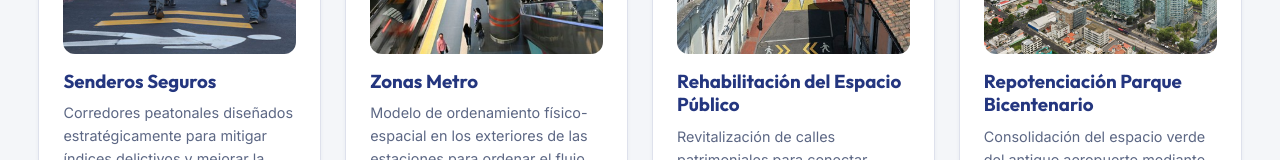
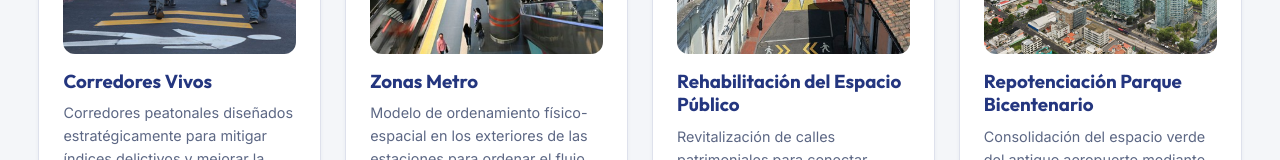
Before and after one commit to Michaelmalv/Portal_Evaluacion_Proyectos_Estrategicos, a Next.js app: page / in a window 1280 px wide. Shown: the part 532-692 px from the top of the page. Built offline with nearby package versions, Linux system fonts and the light colour scheme.

Commit message:
style: renombra categoria 'Senderos Seguros' a 'Corredores Vivos' en base de datos, scripts y frontend

```diff
--- a/src/app/components/categorias_info.js
+++ b/src/app/components/categorias_info.js
@@ -2,13 +2,13 @@
 import React from 'react';
 
 export const CATEGORIAS_INFO = {
-  'Senderos Seguros': {
+  'Corredores Vivos': {
     image: '/imagenes_categorias/senderos_seguros/Senderos Seguros.png',
     summary: 'Corredores peatonales diseñados estratégicamente para mitigar índices delictivos y mejorar la seguridad de transeúntes.',
     content: (
       <div className="article-content">
-        <h1>Senderos Seguros</h1>
-        <p>Los <strong>Senderos Seguros</strong> son corredores de circulación diseñados estratégicamente para mejorar la percepción de seguridad en el espacio público, mitigar los índices delictivos y promover el flujo de transeúntes en zonas identificadas como vulnerables.</p>
+        <h1>Corredores Vivos</h1>
+        <p>Los <strong>Corredores Vivos</strong> son corredores de circulación diseñados estratégicamente para mejorar la percepción de seguridad en el espacio público, mitigar los índices delictivos y promover el flujo de transeúntes en zonas identificadas como vulnerables.</p>
         <p>Su origen se inspira en proyectos exitosos de ciudades como México, adaptados a la realidad de la capital ecuatoriana para erradicar problemáticas como el acoso y la violencia de género en las calles.</p>
         <h3>Metodología de Identificación y Priorización</h3>
         <p>Para identificar los corredores que requieren intervención prioritaria, las secretarías metropolitanas analizan el territorio utilizando una <strong>matriz técnica basada en 6 dimensiones urbanas y 18 indicadores</strong>:</p>
--- a/src/app/economia/page.js
+++ b/src/app/economia/page.js
@@ -56,7 +56,7 @@ export default function EconomiaPage() {
           }
         } else {
           const catMap = {
-            'Senderos Seguros': 'Senderos Seguros',
+            'Corredores Vivos': 'Corredores Vivos',
             'Zonas Metro': 'Zonas Metro'
           };
           if (p.categoria !== catMap[categoriaUi]) return false;
@@ -420,7 +420,7 @@ export default function EconomiaPage() {
             onChange={(e) => setCategoriaUi(e.target.value)}
           >
             <option value="Todas">Todas</option>
-            <option value="Senderos Seguros">Senderos Seguros</option>
+            <option value="Corredores Vivos">Corredores Vivos</option>
             <option value="Zonas Metro">Zonas Metro</option>
             <option value="Rehabilitación de Espacio Público">Rehabilitación de Espacio Público</option>
           </select>
--- a/src/app/valor-suelo/page.js
+++ b/src/app/valor-suelo/page.js
@@ -18,7 +18,7 @@ const VALOR_SUELO_CATEGORIAS = {
     'AIVAS PARQUE NAVARRO', 'AIVAS BENALCAZAR', 'AIVAS ROCAFUERTE',
     'AIVAS TRIBUNA DE LOS SHYRIS',
   ],
-  'Senderos Seguros': [
+  'Corredores Vivos': [
     'AIVAS AV. AJAVÍ', 'AIVAS LA ECUATORIANA', 'AIVAS CALLE RUIZ DE CASTILLA',
     'AIVAS CALLE RÍO DE JANEIRO', 'AIVAS COMITÉ DEL PUEBLO', 'AIVAS LA MARISCAL',
     'AIVAS RAMÓN BORJA', 'AIVAS AV. 2 DE AGOSTO', 'AIVAS AV. CARAPUNGO',
@@ -31,7 +31,7 @@ const VALOR_SUELO_CATEGORIAS = {
   ],
 };
 
-const CATEGORIAS_LIST = ['Todas', 'Zonas Metro', 'Rehabilitación del Espacio Público y Centro Histórico', 'Senderos Seguros'];
+const CATEGORIAS_LIST = ['Todas', 'Zonas Metro', 'Rehabilitación del Espacio Público y Centro Histórico', 'Corredores Vivos'];
 
 function normalizeText(value) {
   if (value === null || value === undefined) return '';
```
